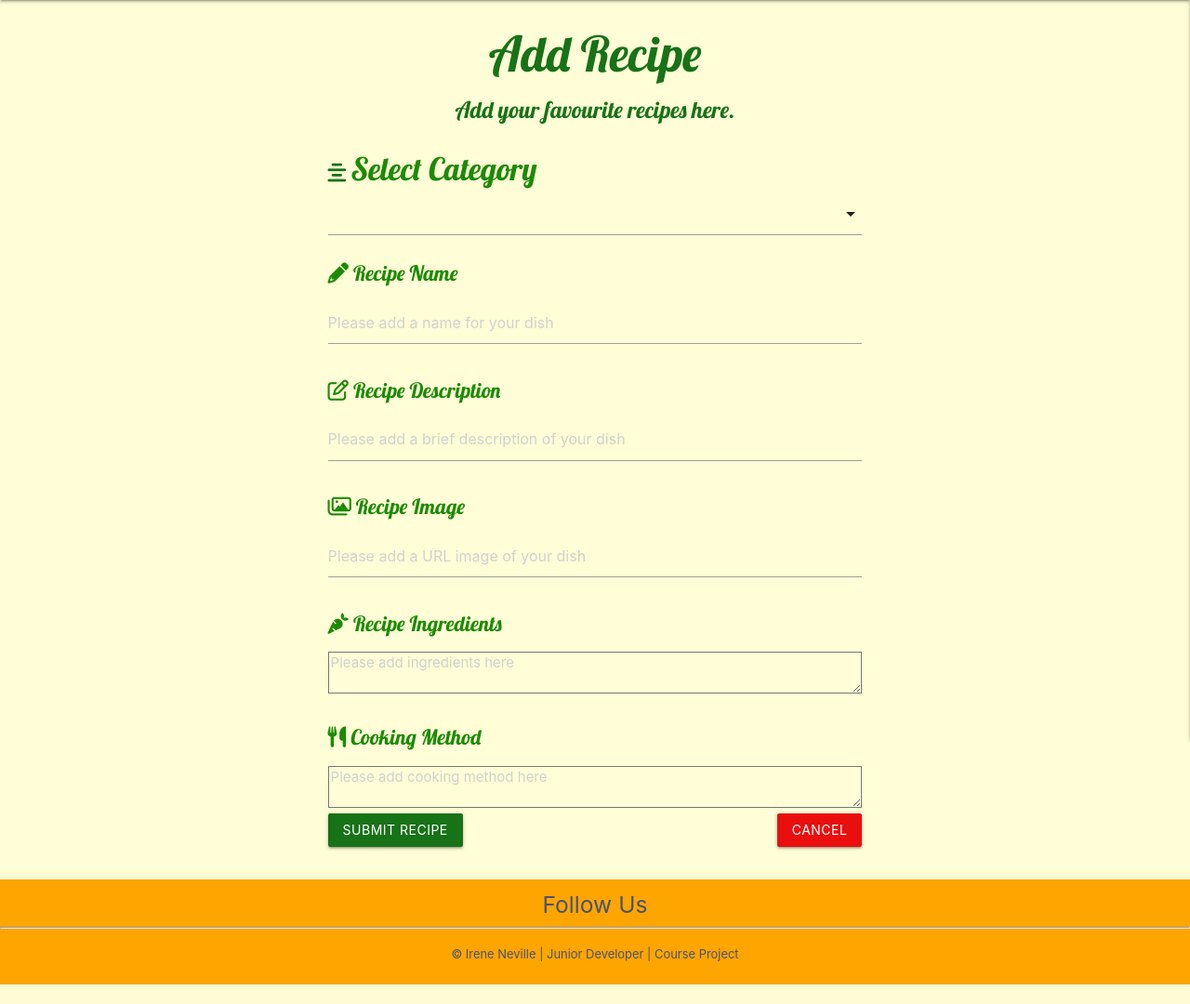
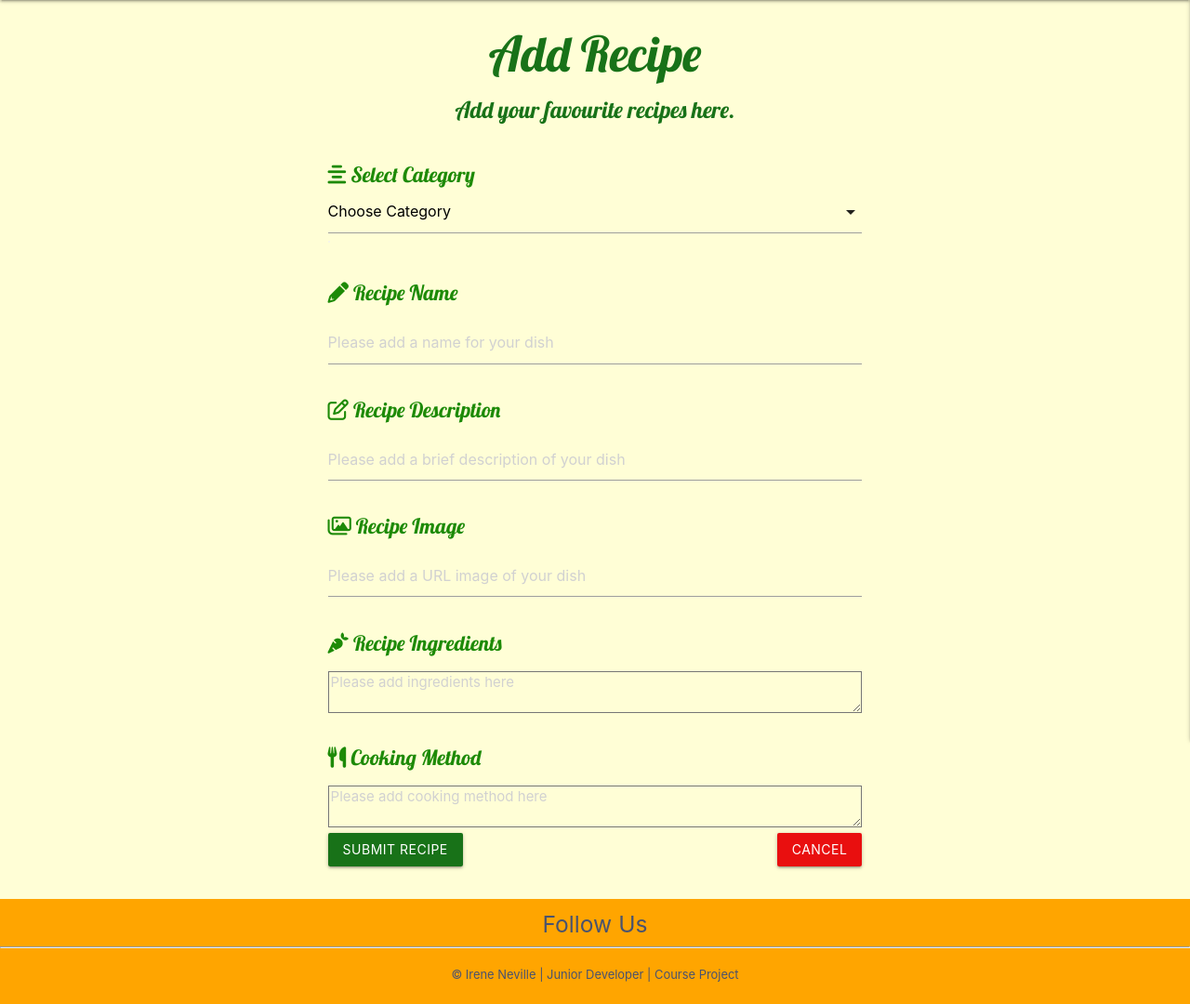
Before and after one commit to irenenev24/Winter_Warmer_Recipe_Collection, a Flask app: page /add_recipe in a window 1280 px wide. Shown: the part 64-1144 px from the top of the page at 93% size. Before the commit the page ends 1123 px from the top, so only its background shows below. Run offline with Flask 2, Linux system fonts and the light colour scheme; data that the repository does not hold is empty; some libraries are stand-ins or nearby versions.

Commit message:
added form validation and styling to select category box in add_recipe.html

```diff
--- a/app.py
+++ b/app.py
@@ -113,11 +113,12 @@ def add_recipe():
             "recipe_name": request.form.get("recipe_name"),
             "recipe_description": request.form.get("recipe_description"),
             "recipe_ingredients": request.form.get("recipe_ingredients"),
-            "recipe_method": request.form.get("recipe_method")
+            "recipe_method": request.form.get("recipe_method"),
+            "created_by": session["user"]
         }
         mongo.db.recipes.insert_one(recipe)
         # Message shows when recipe is sucessfully added.
-        flash("Recipe Successfully Added, Thank You!")
+        flash("Recipe Successfully Added, Thank You! {{ username }}")
         # Redirect back to Recipe page
         return redirect(url_for("recipes"))
 
@@ -151,7 +152,8 @@ def edit_recipe(recipe_id):
             "recipe_name": request.form.get("recipe_name"),
             "recipe_description": request.form.get("recipe_description"),
             "recipe_ingredients": request.form.get("recipe_ingredients"),
-            "recipe_method": request.form.get("recipe_method")
+            "recipe_method": request.form.get("recipe_method"),
+            "created_by": session["user"]
         }
         # To update recipe
         mongo.db.recipes.update({"_id": ObjectId(recipe_id)}, submit_recipe)
--- a/static/css/style.css
+++ b/static/css/style.css
@@ -35,12 +35,15 @@ body {
 .button-color {
   background-color:rgb(24, 114, 24);
 }
- .login {
+.login {
    background-color: rgb(24, 114, 24);
  }
- .btn-cancel {
+.btn-cancel {
   background-color: rgb(233, 15, 15);
  }
+.home-title-text-shadow {
+  text-shadow: 2px 2px 2px rgb(212, 206, 206);
+}
 .text-shadow {
   text-shadow: 2px 2px 2px rgb(15, 15, 15);
 }
--- a/static/js/script.js
+++ b/static/js/script.js
@@ -1,8 +1,37 @@
 /* jQuery for  sidenav functionality */
 
 $(document).ready(function(){
-    $('.sidenav').sidenav({edge: "right"});
-  });
+    $('.sidenav').sidenav({edge: "right"}
+    );
+
+    validateMaterializeSelect();
+    function validateMaterializeSelect() {
+      let classValid = { "border-bottom": "1px solid #4caf50", "box-shadow": "0 1px 0 0 #4caf50" };
+      let classInvalid = { "border-bottom": "1px solid #f44336", "box-shadow": "0 1px 0 0 #f44336" };
+      if ($("select.validate").prop("required")) {
+        $("select.validate").css({ "display": "block", "height": "0", "padding": "0", "width": "0", "position": "absolute" });
+      }
+      $(".select-wrapper input.select-dropdown").on("focusin", function () {
+        $(this).parent(".select-wrapper").on("change", function () {
+            if ($(this).children("ul").children("li.selected:not(.disabled)").on("click", function () { })) {
+                $(this).children("input").css(classValid);
+            }
+        });
+      }).on("click", function () {
+        if ($(this).parent(".select-wrapper").children("ul").children("li.selected:not(.disabled)").css("background-color") === "rgba(0, 0, 0, 0.03)") {
+            $(this).parent(".select-wrapper").children("input").css(classValid);
+        } else {
+            $(".select-wrapper input.select-dropdown").on("focusout", function () {
+                if ($(this).parent(".select-wrapper").children("select").prop("required")) {
+                    if ($(this).css("border-bottom") != "1px solid rgb(76, 175, 80)") {
+                        $(this).parent(".select-wrapper").children("input").css(classInvalid);
+                    }
+                }
+            });
+        }
+    });
+  }
+});
 
 /* jQuery for dropdown menu for category selection */
 
@@ -45,32 +74,3 @@ function showSlides(n) {
   slides[slideIndex-1].style.display = "block";
   dots[slideIndex-1].className += " active";
 }
-
-// To validate category selection box
-validateMaterializeSelect();
-function validateMaterializeSelect() {
-    let classValid = { "border-bottom": "1px solid #4caf50", "box-shadow": "0 1px 0 0 #4caf50" };
-    let classInvalid = { "border-bottom": "1px solid #f44336", "box-shadow": "0 1px 0 0 #f44336" };
-    if ($("select.validate").prop("required")) {
-        $("select.validate").css({ "display": "block", "height": "0", "padding": "0", "width": "0", "position": "absolute" });
-    }
-    $(".select-wrapper input.select-dropdown").on("focusin", function () {
-        $(this).parent(".select-wrapper").on("change", function () {
-            if ($(this).children("ul").children("li.selected:not(.disabled)").on("click", function () { })) {
-                $(this).children("input").css(classValid);
-            }
-        });
-    }).on("click", function () {
-        if ($(this).parent(".select-wrapper").children("ul").children("li.selected:not(.disabled)").css("background-color") === "rgba(0, 0, 0, 0.03)") {
-            $(this).parent(".select-wrapper").children("input").css(classValid);
-        } else {
-            $(".select-wrapper input.select-dropdown").on("focusout", function () {
-                if ($(this).parent(".select-wrapper").children("select").prop("required")) {
-                    if ($(this).css("border-bottom") != "1px solid rgb(76, 175, 80)") {
-                        $(this).parent(".select-wrapper").children("input").css(classInvalid);
-                    }
-                }
-            });
-        }
-    });
-}
--- a/templates/add_category.html
+++ b/templates/add_category.html
@@ -12,7 +12,7 @@
             <div class="form-group">
                 <div class="controls">
                 <i class="fas fa-pencil-alt"></i> <label class="form-field-description form-title" for="category_name">Category Name</label>
-                <input class="form-control" id="category_name" name="category_name" type="text" class="validate" required placeholder="Add a new category here" minlength="0" maxlength="100">
+                <input class="form-control" id="category_name" name="category_name" type="text" class="validate" required placeholder="Add a new category here" minlength="3" maxlength="30">
                 </div>
             </div>
             <!--Submit Button-->
--- a/templates/add_recipe.html
+++ b/templates/add_recipe.html
@@ -8,15 +8,20 @@
 <div class="row">
     <div class="input-field col s12 m8 offset-m2">
         <form action="{{ url_for('add_recipe') }}" method="POST" name="addRecipe" id="addRecipe">
-                    <div class="form-group">
-                        <i class="fas fa-align-center"></i> <label class="form-field-description form-title form-heading">Select Category</label>
-                            <select class="form-control category-formfield" id="category_name" name="category_name" class="validate" required>
-                                <!-- Populates categories from database categories -->
-                                {% for category in categories %}
-                                <option value="{{ category.catregory_name }}">{{category.category_name}}</option>
-                                {% endfor %}
-                            </select>
-                        </div>
+            <div class="row">
+                <div class="input-field form-title form-heading col s12">
+            <!--------Recipe Category---------->
+                <i class="fas fa-align-center"></i> Select Category
+					<select id="category_name" name="category_name" class="validate" required>
+                        <option value="" disabled selected>Choose Category</option>
+                        <!-- Populates categories from database categories -->
+                        {% for category in categories %}
+                            <option value="{{ category.category_name }}">{{ category.category_name }}</option>
+                        {% endfor %}
+                    </select>
+                </div>
+			</div>
+            <!--------Recipe Name---------->
             <div class="form">
                 <h3 for="recipe_name" class="form-heading"><i class="fas fa-pencil-alt"></i>  Recipe Name</h3>
                 <input type="text" id="recipe_name" name="recipe_name"
@@ -46,6 +51,8 @@
                 <textarea type="text" id="recipe_method" name="recipe_method"
                 maxlength="1000" rows="5" cols="50" placeholder="Please add cooking method here" required></textarea>
             </div>
+            <!--Created by-->
+
             <!--Submit Button-->
             <button type="submit" class="btn login" id="sendMessageButton">Submit Recipe</button>
             <!--Cancel Button-->
--- a/templates/index.html
+++ b/templates/index.html
@@ -35,7 +35,7 @@
     <span class="dot" onclick="currentSlide(3)"></span>
     <span class="dot" onclick="currentSlide(4)"></span>
   </div>
-  <h2 class="center-align home-title text-shadow">Bringing Comfort Home</h2>
+  <h2 class="center-align home-title home-title-text-shadow">Bringing Comfort Home</h2>
   <div class="center-align home-page-intro">
   <p >As winter draws in, it can be hard to find inspiration for meals.<br> Here at Winter Warmer Recipes we want to help you by gathering together some <br> of the best recipes to help you get through the cold winter evenings.</p><p>From hearty breakfasts to start your morning, to comforting evening meals <br> to warm you after a long day, you can find them all here.</p> <p>You can also add your favourites to share with the community.<br> So happy cooking!</p></div>
 
--- a/templates/profile.html
+++ b/templates/profile.html
@@ -15,7 +15,7 @@
           <input class="form-control"  id="profile_image_link" name="profile_image_link" type="url" pattern="https://.*" placeholder="Paste link to profile image here. Use URL link.">
           </div>
       </div>
-      <button type="submit" class="btn btn-success button-color" id="sendMessageButton">Upload Picture</button>
+      <button type="submit" class="btn btn-success button-color" id="sendMessageButton">Add Recipe</button>
             <!--Cancel Button-->
             <a class="btn btn-cancel button-color" href="{{ url_for('recipes') }}">Cancel</a>
       </div>
--- a/templates/view_recipe.html
+++ b/templates/view_recipe.html
@@ -2,7 +2,7 @@
 {% block content %}
 
 <h3 class="center-align home-title page-title">{{ recipe.recipe_name }}</h3>
-<h5 class="center-align home-title">Created by: {{ user }}</h5>
+<h5 class="center-align home-title">Created by: {{ username }}</h5>
 
 <div class="card mb-4">
     <div class="card-body">
```
Also changed, not shown: templates/edit_recipe.html (+29 -5 lines).
